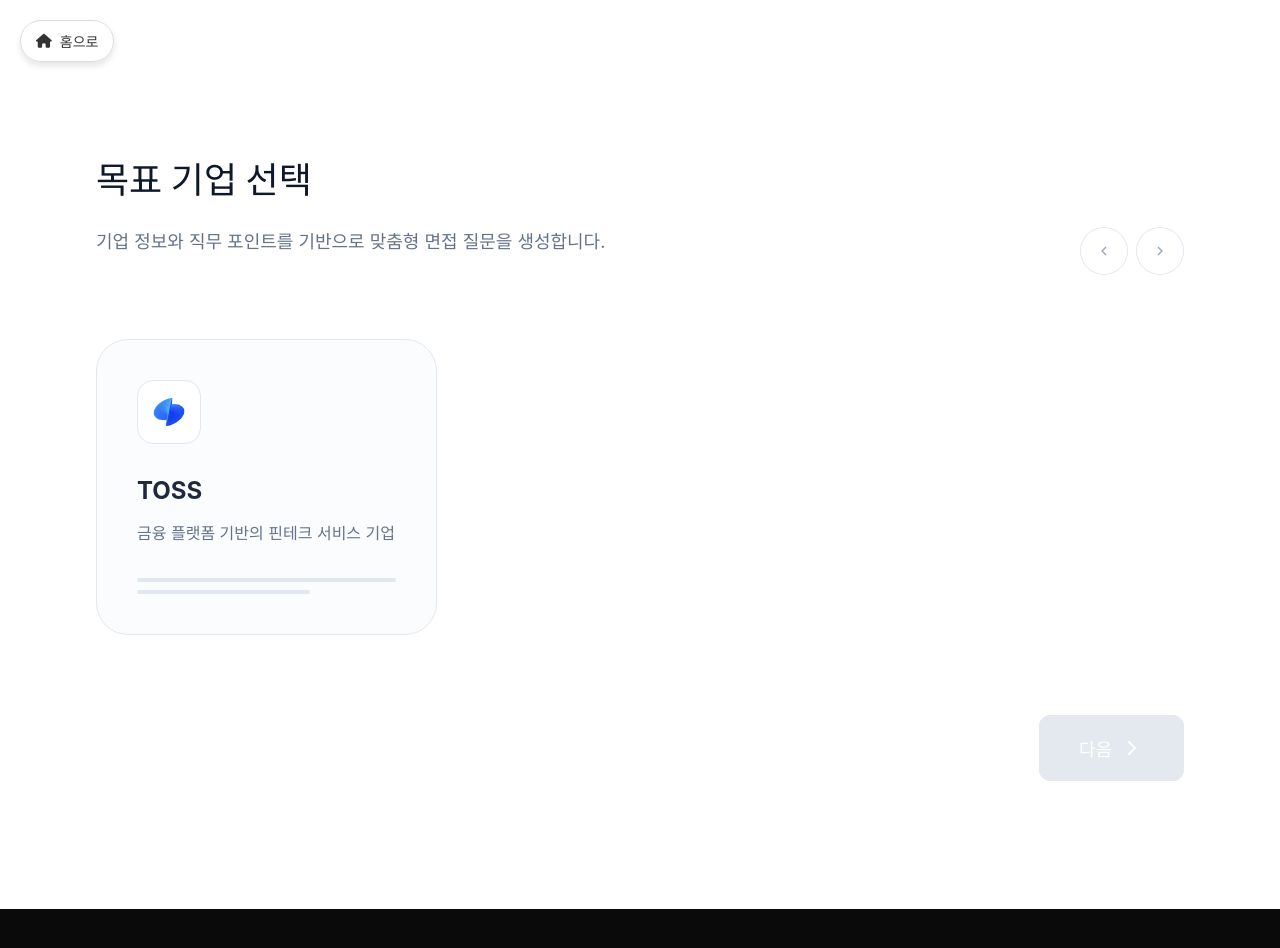
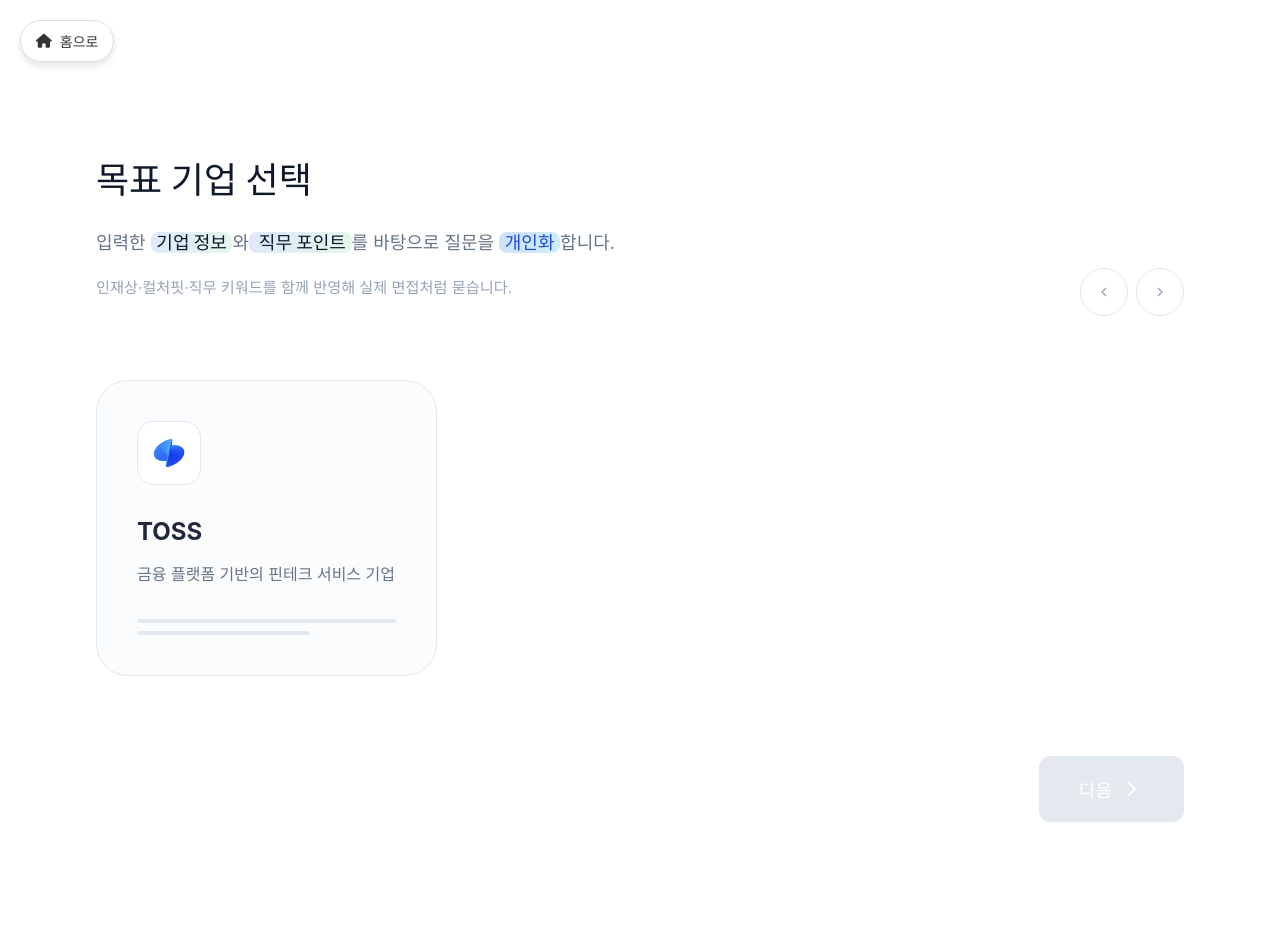
Before and after one commit to spea-King/Front, a React (Vite) app in the folder interview-app/: page /company-job in a window 1280 px wide. Before the commit the page ends 909 px from the top, so only its background shows below. Built offline with nearby package versions, Linux system fonts and the light colour scheme; a web font is replaced by a local one.

Commit message:
feat: 기업 선택 문구 구체화 및 강조 스타일 추가

```diff
--- a/interview-app/src/pages/CompanyJobSelect.module.css
+++ b/interview-app/src/pages/CompanyJobSelect.module.css
@@ -55,6 +55,29 @@
 .description {
   font-size: 1.125rem;
   color: #64748b;
+  line-height: 1.7;
+}
+
+.subDescription {
+  margin-top: 0.5rem;
+  font-size: 0.95rem;
+  color: #94a3b8;
+}
+
+.highlight {
+  font-weight: 700;
+  color: #0f172a;
+  background: linear-gradient(120deg, rgba(37, 99, 235, 0.15), rgba(34, 197, 94, 0.12));
+  padding: 0 0.35rem;
+  border-radius: 8px;
+}
+
+.highlightStrong {
+  font-weight: 800;
+  color: #1d4ed8;
+  background: linear-gradient(120deg, rgba(59, 130, 246, 0.25), rgba(14, 165, 233, 0.2));
+  padding: 0 0.35rem;
+  border-radius: 8px;
 }
 
 .companySection {
--- a/interview-app/src/pages/CompanyJobSelect.tsx
+++ b/interview-app/src/pages/CompanyJobSelect.tsx
@@ -30,7 +30,12 @@
             <div>
               <h1 className={styles.title}>목표 기업 선택</h1>
               <p className={styles.description}>
-                기업 정보와 직무 포인트를 기반으로 맞춤형 면접 질문을 생성합니다.
+                입력한 <span className={styles.highlight}>기업 정보</span>와
+                <span className={styles.highlight}> 직무 포인트</span>를 바탕으로
+                질문을 <span className={styles.highlightStrong}>개인화</span>합니다.
+              </p>
+              <p className={styles.subDescription}>
+                인재상·컬처핏·직무 키워드를 함께 반영해 실제 면접처럼 묻습니다.
               </p>
             </div>
             <div className={styles.navButtons}>
```
